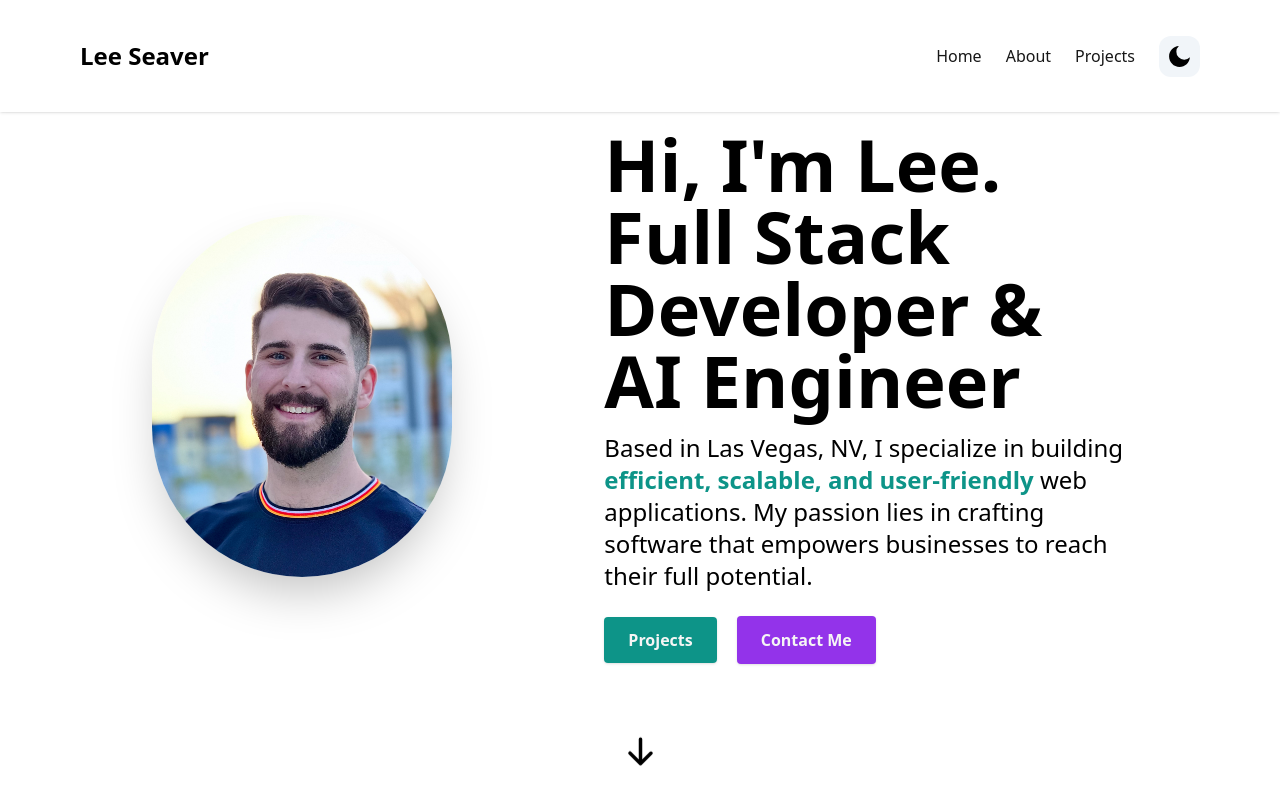
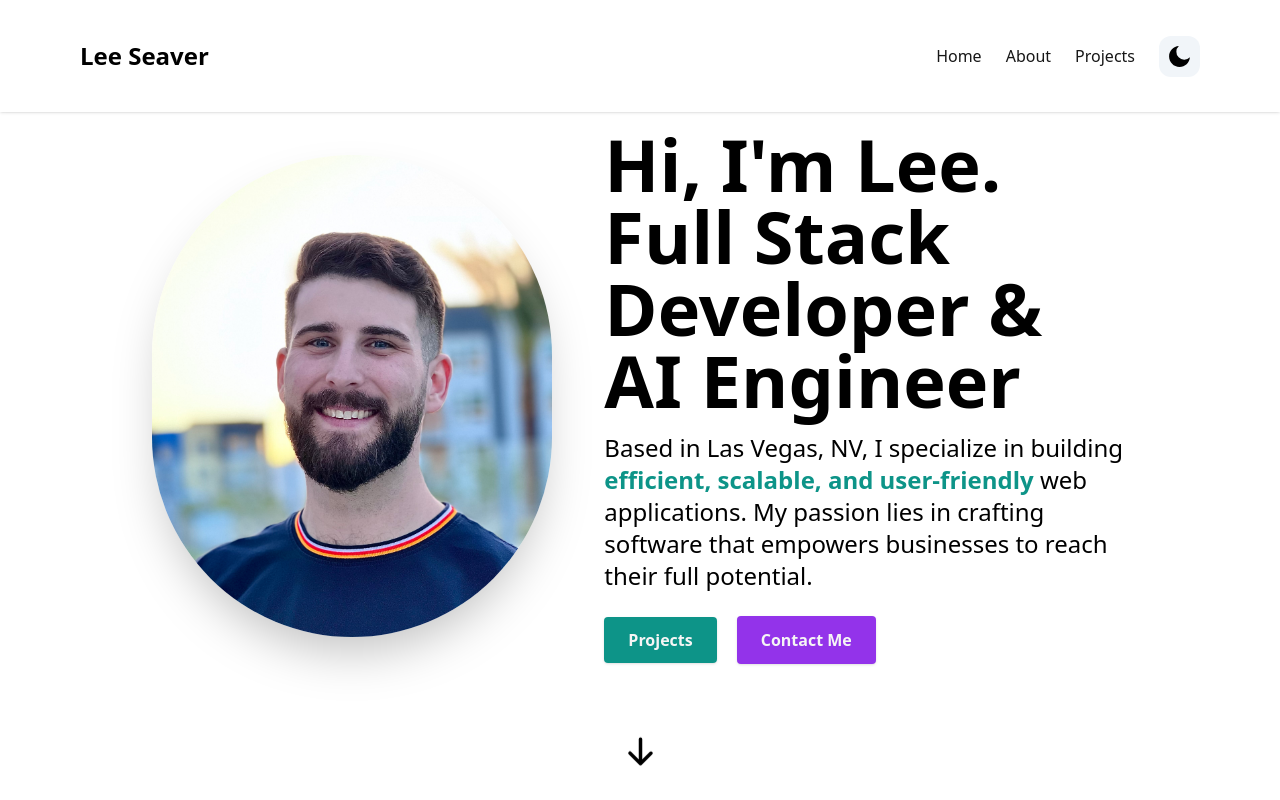
Before and after one commit to LeeAaron702/PorfolioProjectV1, a Next.js app: page / in a window 1280 px wide. Shown: the top 800 px of the page. Built offline with nearby package versions, Linux system fonts and the light colour scheme.

Commit message:
photo size

```diff
--- a/components/HeroSection.tsx
+++ b/components/HeroSection.tsx
@@ -24,7 +24,7 @@ const HeroSection = () => {
     <section id="home">
       <div className="flex flex-col text-center items-center justify-center animate-fadeIn animation-delay-2 my-10 pt-16 pb-3 sm:py-5 md:pt-20 md:flex-row md:space-x-4 md:text-left">
       <div className="md:mt-2 md:w-1/2">
-            <Image  src={"/Headshot.jpg"} alt="" width={300} height={300} className="rounded-full shadow-2xl"/>
+            <Image  src={"/Headshot.jpg"} alt="" width={400} height={400} className="rounded-full shadow-2xl"/>
         </div>
         <div className="md:mt-2 md:w-3/5">
         <h1 className="text-4xl font-bold mt-6 md:mt-0 md:text-7xl">Hi, I&#39;m Lee.</h1>
```
